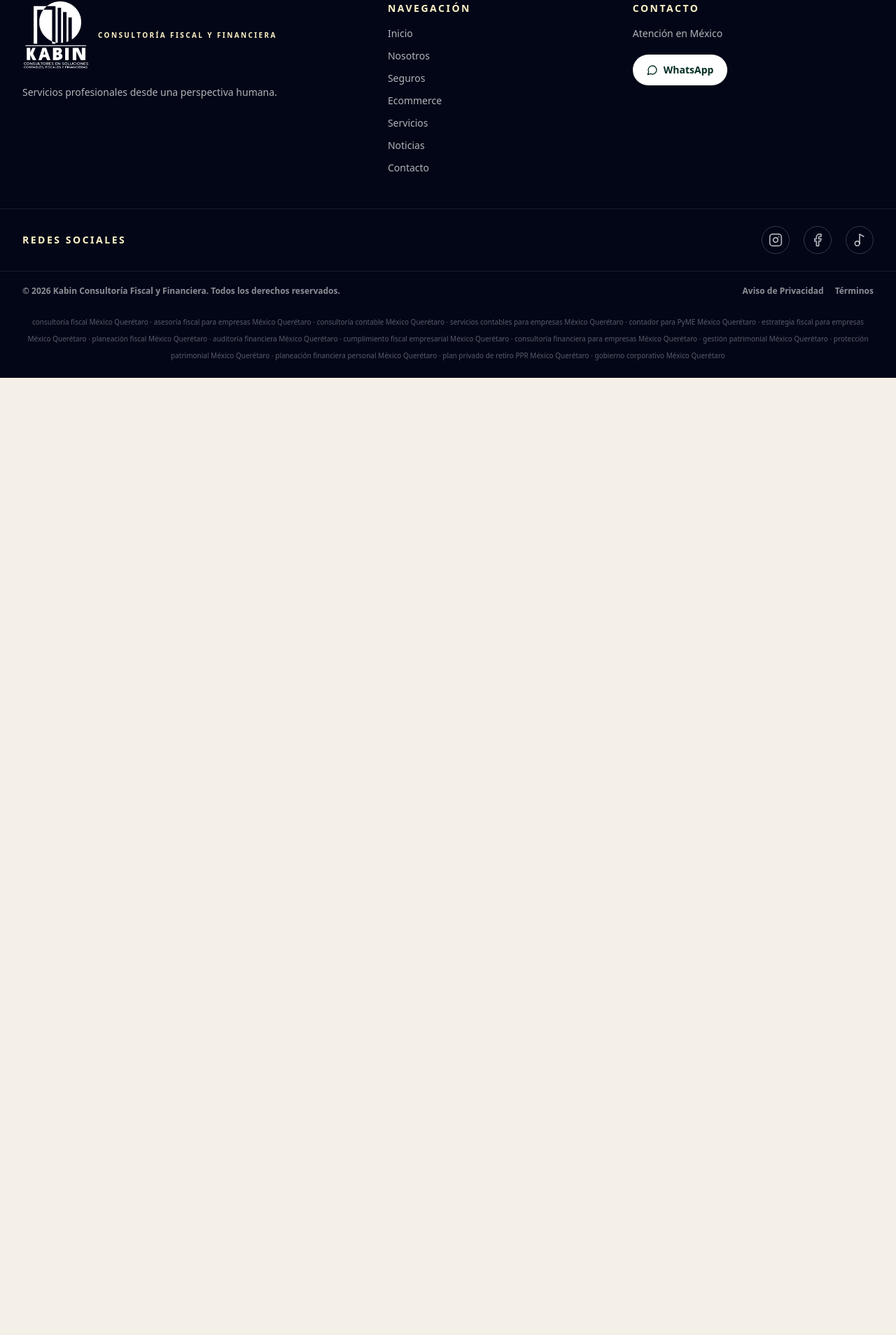
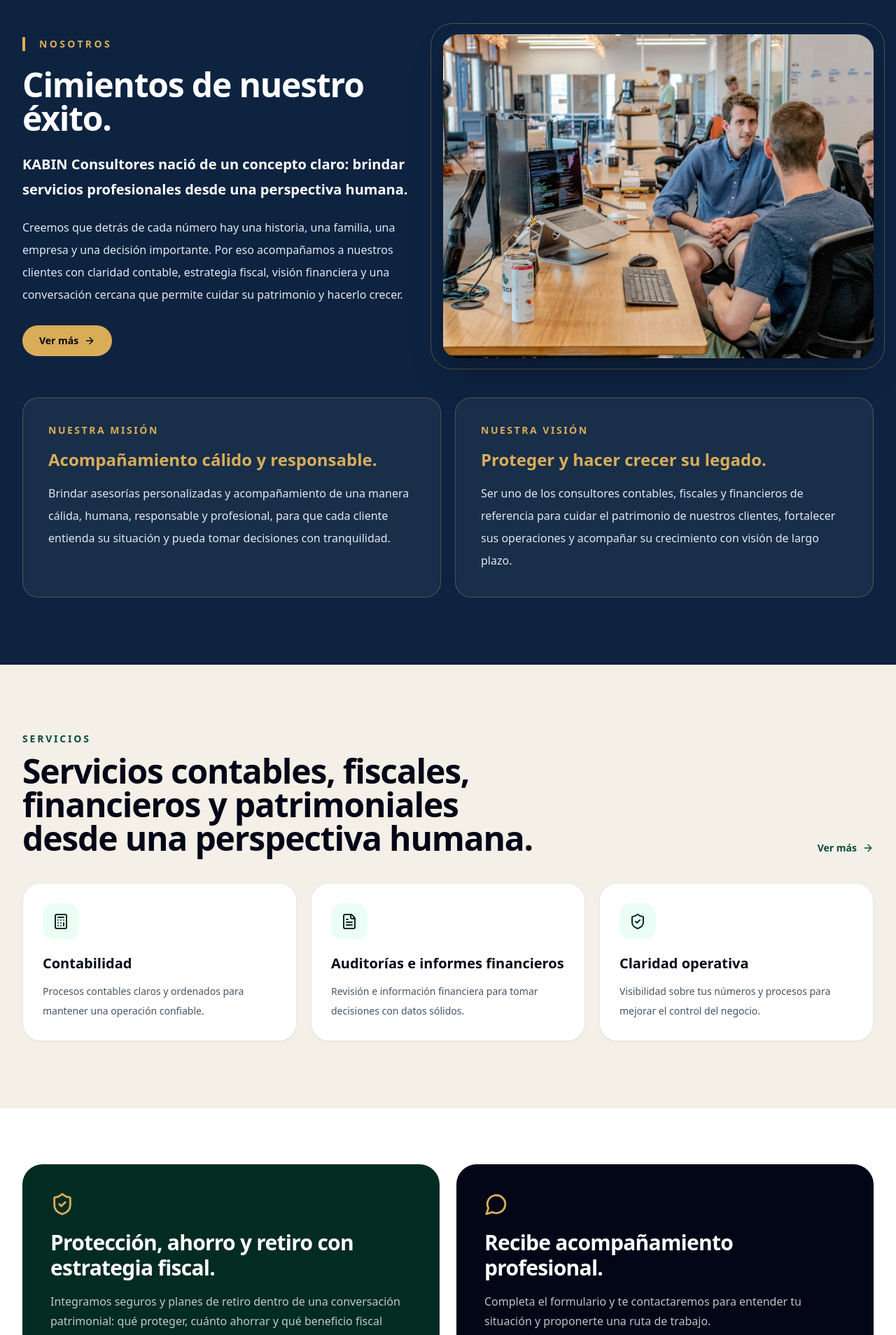
Before and after one commit to o7digital/kabin, a React (Vite) app: page / in a window 1280 px wide. Shown: the part 847-2755 px from the top of the page at 70% size. Before the commit the page ends 1387 px from the top, so only its background shows below. Built offline with nearby package versions, Linux system fonts and the light colour scheme.

Commit message:
Restore essential homepage content

```diff
--- a/KabinConsultoriaMockup.jsx
+++ b/KabinConsultoriaMockup.jsx
@@ -894,6 +894,7 @@
 
       <main>
         {activePage === "inicio" && (
+        <>
         <section id="inicio" className="relative min-h-screen overflow-hidden text-white">
           <AnimatePresence mode="wait">
             <motion.div
@@ -977,6 +978,79 @@
             ))}
           </div>
         </section>
+        <section className="bg-[#0d2340] py-16 text-white lg:py-24">
+          <div className="mx-auto max-w-7xl px-5 lg:px-8">
+            <div className="grid items-center gap-10 lg:grid-cols-[0.95fr_1.05fr]">
+              <div>
+                <p className="border-l-4 border-[#d9ad58] pl-5 text-sm font-black uppercase tracking-[0.24em] text-[#d9ad58]">{t.about}</p>
+                <h2 className="mt-6 text-4xl font-black leading-[1.02] tracking-tight sm:text-5xl">{t.pillars}</h2>
+                <p className="mt-6 text-xl font-semibold leading-9">{t.concept}</p>
+                <p className="mt-5 max-w-2xl text-base leading-8 text-slate-200">{t.aboutText}</p>
+                <a href="#nosotros" className="mt-7 inline-flex items-center gap-2 rounded-full bg-[#d9ad58] px-6 py-3 text-sm font-black text-slate-950 transition hover:-translate-y-0.5">
+                  {t.readMore} <ArrowRight size={16} />
+                </a>
+              </div>
+              <div className="relative">
+                <div className="absolute -inset-4 rounded-[2rem] border border-[#d9ad58]/35" />
+                <img src="/kabin.png" alt="Equipo de consultoría Kabin" className="relative aspect-[4/3] w-full rounded-[1.6rem] object-cover shadow-2xl shadow-black/35" />
+              </div>
+            </div>
+            <div className="mt-14 grid gap-5 lg:grid-cols-2">
+              {[
+                [t.mission, t.missionTitle, t.missionText],
+                [t.vision, t.visionTitle, t.visionText],
+              ].map(([label, title, text]) => (
+                <article key={label} className="rounded-[1.4rem] border border-[#d9ad58]/30 bg-white/5 p-7 md:p-9">
+                  <p className="text-sm font-black uppercase tracking-[0.18em] text-[#d9ad58]">{label}</p>
+                  <h3 className="mt-4 text-2xl font-black text-[#d9ad58]">{title}</h3>
+                  <p className="mt-4 text-base leading-8 text-slate-200">{text}</p>
+                </article>
+              ))}
+            </div>
+          </div>
+        </section>
+
+        <section className="bg-[#f4efe7] py-16 lg:py-24">
+          <div className="mx-auto max-w-7xl px-5 lg:px-8">
+            <div className="flex flex-col gap-6 md:flex-row md:items-end md:justify-between">
+              <div className="max-w-3xl">
+                <p className="text-sm font-black uppercase tracking-[0.2em] text-emerald-900">{t.servicesTitle}</p>
+                <h2 className="mt-3 text-3xl font-black tracking-tight text-slate-950 sm:text-4xl md:text-5xl">{t.servicesHeading}</h2>
+              </div>
+              <a href="#servicios" className="inline-flex shrink-0 items-center gap-2 text-sm font-black text-emerald-900">{t.readMore} <ArrowRight size={16} /></a>
+            </div>
+            <div className="mt-10 grid gap-5 md:grid-cols-3">
+              {t.services.slice(0, 3).map((service) => {
+                const Icon = service.icon;
+                return (
+                  <a key={service.title} href="#servicios" className="rounded-[1.6rem] border border-emerald-900/10 bg-white p-7 shadow-sm transition hover:-translate-y-1 hover:shadow-lg">
+                    <span className="inline-flex rounded-2xl bg-emerald-50 p-3.5 text-emerald-950"><Icon size={24} /></span>
+                    <h3 className="mt-5 text-xl font-black text-slate-950">{service.title}</h3>
+                    <p className="mt-3 text-sm leading-7 text-slate-600">{service.text}</p>
+                  </a>
+                );
+              })}
+            </div>
+          </div>
+        </section>
+
+        <section className="bg-white py-16 lg:py-20">
+          <div className="mx-auto grid max-w-7xl gap-6 px-5 lg:grid-cols-2 lg:px-8">
+            <a href="#seguros" className="group rounded-[1.8rem] bg-emerald-950 p-8 text-white md:p-10">
+              <ShieldCheck className="text-[#d9ad58]" size={34} />
+              <h2 className="mt-5 text-3xl font-black tracking-tight">{t.insuranceHeading}</h2>
+              <p className="mt-4 leading-7 text-white/75">{t.insuranceText}</p>
+              <span className="mt-6 inline-flex items-center gap-2 font-black text-[#d9ad58]">{t.readMore} <ArrowRight size={16} /></span>
+            </a>
+            <a href="#contacto" className="group rounded-[1.8rem] bg-slate-950 p-8 text-white md:p-10">
+              <MessageCircle className="text-[#d9ad58]" size={34} />
+              <h2 className="mt-5 text-3xl font-black tracking-tight">{t.contactTitle}</h2>
+              <p className="mt-4 leading-7 text-white/75">{t.contactText}</p>
+              <span className="mt-6 inline-flex items-center gap-2 font-black text-[#d9ad58]">{t.request} <ArrowRight size={16} /></span>
+            </a>
+          </div>
+        </section>
+        </>
         )}
 
         {activePage === "nosotros" && (
```
